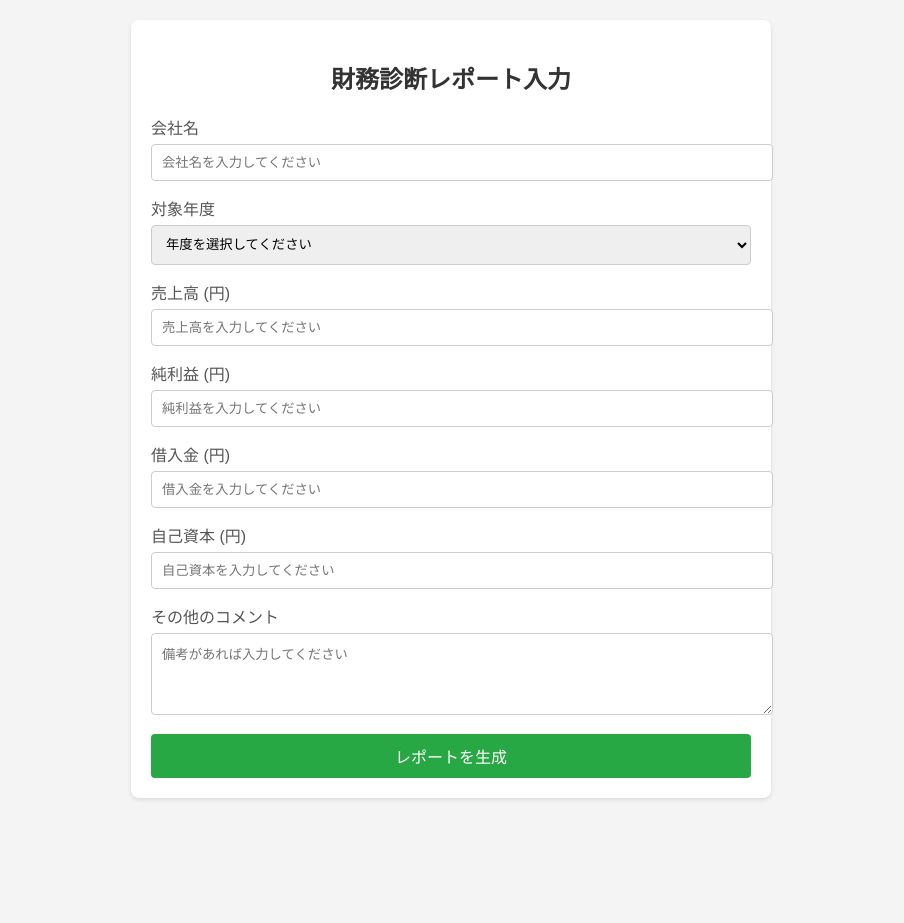
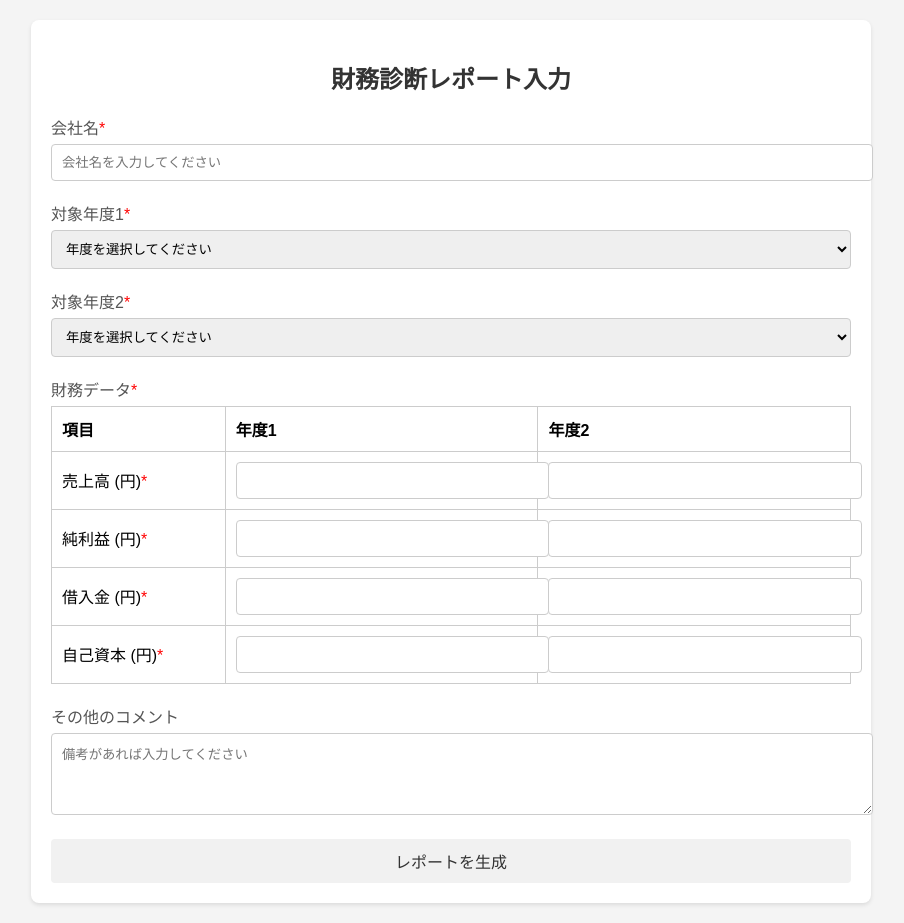
Before and after one commit to aknk8/financial-report-form, a plain HTML site: page index.html in a window 1280 px wide. Shown: the whole page, without its empty margins (189-1093 px from the left). Before the commit the page ends 818 px from the top, so only its background shows below. Drawn offline with Linux system fonts and the light colour scheme.

Commit message:
Update index.html

```diff
--- a/index.html
+++ b/index.html
@@ -13,7 +13,7 @@
         }
 
         .container {
-            max-width: 600px;
+            max-width: 800px;
             margin: 0 auto;
             background-color: #fff;
             padding: 20px;
@@ -27,13 +27,27 @@
         }
 
         .form-group {
-            margin-bottom: 15px;
+            margin-bottom: 20px;
         }
 
         .form-group label {
             display: block;
             margin-bottom: 5px;
             color: #555;
+        }
+
+        table {
+            width: 100%;
+            border-collapse: collapse;
+        }
+
+        table, th, td {
+            border: 1px solid #ccc;
+        }
+
+        th, td {
+            padding: 10px;
+            text-align: left;
         }
 
         .form-group input,
@@ -45,16 +59,12 @@
             border-radius: 4px;
         }
 
-        .form-group textarea {
-            resize: vertical;
-        }
-
         .submit-btn {
             display: block;
             width: 100%;
             padding: 10px;
-            background-color: #28a745;
-            color: white;
+            background-color: #f1f1f1;
+            color: #333;
             border: none;
             border-radius: 4px;
             font-size: 16px;
@@ -62,13 +72,25 @@
         }
 
         .submit-btn:hover {
-            background-color: #218838;
+            background-color: #e1e1e1;
         }
 
-        .form-group select {
-            height: 40px;
+        .form-group textarea {
+            resize: vertical;
+        }
+
+        .number-input {
+            text-align: right;
         }
     </style>
+    <script>
+        function formatNumber(input) {
+            const value = input.value.replace(/,/g, '');
+            if (!isNaN(value) && value !== '') {
+                input.value = parseInt(value).toLocaleString('ja-JP');
+            }
+        }
+    </script>
 </head>
 <body>
 
@@ -76,13 +98,13 @@
         <h2>財務診断レポート入力</h2>
         <form>
             <div class="form-group">
-                <label for="company-name">会社名</label>
+                <label for="company-name">会社名<span style="color: red;">*</span></label>
                 <input type="text" id="company-name" name="company-name" placeholder="会社名を入力してください" required>
             </div>
 
             <div class="form-group">
-                <label for="financial-year">対象年度</label>
-                <select id="financial-year" name="financial-year" required>
+                <label for="financial-year-1">対象年度1<span style="color: red;">*</span></label>
+                <select id="financial-year-1" name="financial-year-1" required>
                     <option value="">年度を選択してください</option>
                     <option value="2023">2023年</option>
                     <option value="2022">2022年</option>
@@ -92,23 +114,49 @@
             </div>
 
             <div class="form-group">
-                <label for="revenue">売上高 (円)</label>
-                <input type="number" id="revenue" name="revenue" placeholder="売上高を入力してください" required>
+                <label for="financial-year-2">対象年度2<span style="color: red;">*</span></label>
+                <select id="financial-year-2" name="financial-year-2" required>
+                    <option value="">年度を選択してください</option>
+                    <option value="2023">2023年</option>
+                    <option value="2022">2022年</option>
+                    <option value="2021">2021年</option>
+                    <!-- 他の年度を追加 -->
+                </select>
             </div>
 
             <div class="form-group">
-                <label for="profit">純利益 (円)</label>
-                <input type="number" id="profit" name="profit" placeholder="純利益を入力してください" required>
-            </div>
-
-            <div class="form-group">
-                <label for="borrowings">借入金 (円)</label>
-                <input type="number" id="borrowings" name="borrowings" placeholder="借入金を入力してください" required>
-            </div>
-
-            <div class="form-group">
-                <label for="capital">自己資本 (円)</label>
-                <input type="number" id="capital" name="capital" placeholder="自己資本を入力してください" required>
+                <label>財務データ<span style="color: red;">*</span></label>
+                <table>
+                    <thead>
+                        <tr>
+                            <th>項目</th>
+                            <th>年度1</th>
+                            <th>年度2</th>
+                        </tr>
+                    </thead>
+                    <tbody>
+                        <tr>
+                            <td>売上高 (円)<span style="color: red;">*</span></td>
+                            <td><input type="text" name="revenue-1" class="number-input" onblur="formatNumber(this)" required></td>
+                            <td><input type="text" name="revenue-2" class="number-input" onblur="formatNumber(this)" required></td>
+                        </tr>
+                        <tr>
+                            <td>純利益 (円)<span style="color: red;">*</span></td>
+                            <td><input type="text" name="profit-1" class="number-input" onblur="formatNumber(this)" required></td>
+                            <td><input type="text" name="profit-2" class="number-input" onblur="formatNumber(this)" required></td>
+                        </tr>
+                        <tr>
+                            <td>借入金 (円)<span style="color: red;">*</span></td>
+                            <td><input type="text" name="borrowings-1" class="number-input" onblur="formatNumber(this)" required></td>
+                            <td><input type="text" name="borrowings-2" class="number-input" onblur="formatNumber(this)" required></td>
+                        </tr>
+                        <tr>
+                            <td>自己資本 (円)<span style="color: red;">*</span></td>
+                            <td><input type="text" name="capital-1" class="number-input" onblur="formatNumber(this)" required></td>
+                            <td><input type="text" name="capital-2" class="number-input" onblur="formatNumber(this)" required></td>
+                        </tr>
+                    </tbody>
+                </table>
             </div>
 
             <div class="form-group">
```
